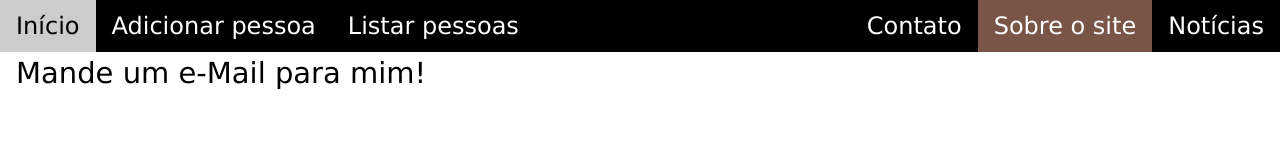
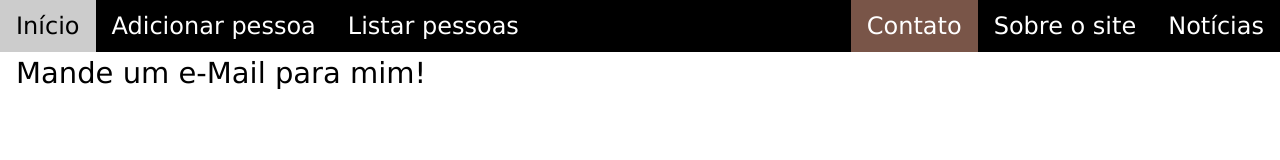
Before and after one commit to christianvsm/pweb_2023.2_christianVinicius, a plain HTML site: page u1_exercicio2/src/main/resources/static/public/contato.html in a window 1280 px wide. Drawn offline with Linux system fonts and the light colour scheme.

Commit message:
corrigindo a coloração

```diff
--- a/u1_exercicio2/src/main/resources/static/public/contato.html
+++ b/u1_exercicio2/src/main/resources/static/public/contato.html
@@ -17,8 +17,8 @@
       <a href="/adicionarPessoa" class="w3-bar-item w3-button w3-mobile">Adicionar pessoa</a>
       <a href="/listarPessoas" class="w3-bar-item w3-button w3-mobile">Listar pessoas</a>
       <a href="/public/noticias.html" class="w3-bar-item w3-button w3-right">Notícias</a>
-      <a href="/public/sobre.html" class="w3-bar-item w3-button w3-right w3-brown">Sobre o site</a>
-      <a href="/public/contato.html" class="w3-bar-item w3-button w3-right">Contato</a>
+      <a href="/public/sobre.html" class="w3-bar-item w3-button w3-right ">Sobre o site</a>
+      <a href="/public/contato.html" class="w3-bar-item w3-button w3-right w3-brown">Contato</a>
     </div>
 
     <div id="demo" class="w3-bar-block w3-red w3-hide w3-hide-large w3-hide-medium">
```
Also changed, not shown: u1_exercicio2/src/main/resources/static/public/noticias.html (+2 -2 lines).
